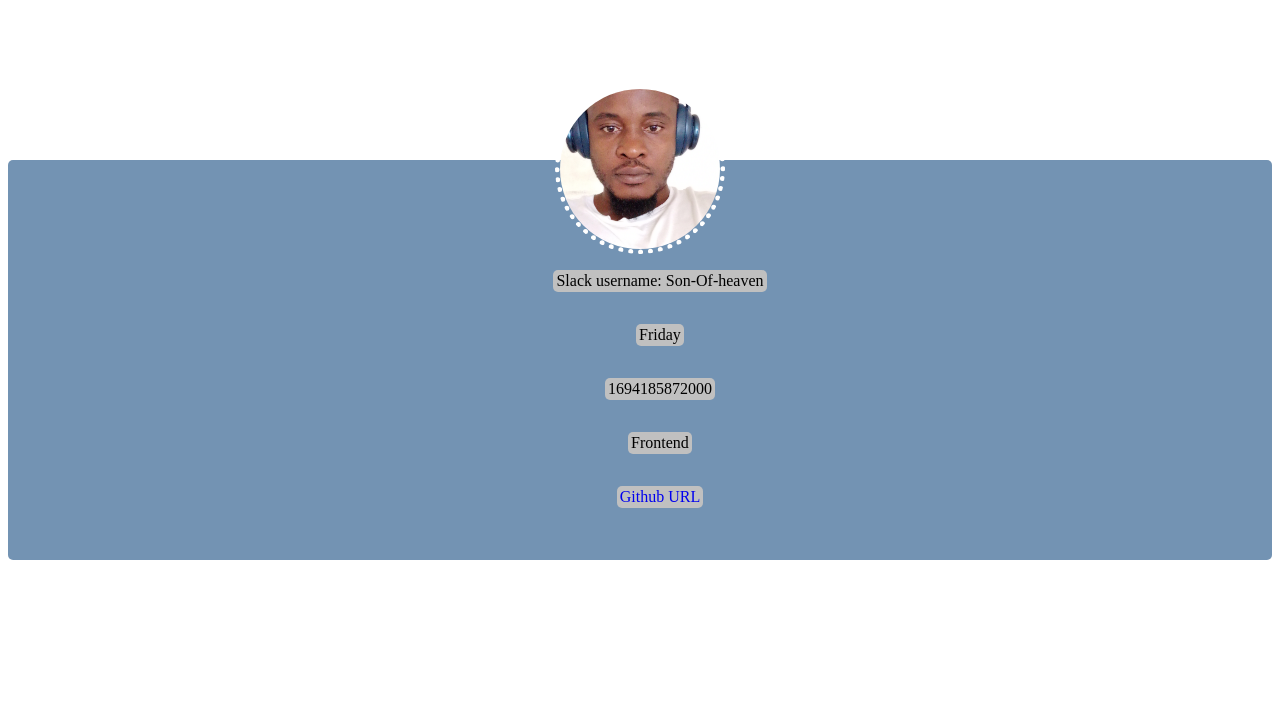
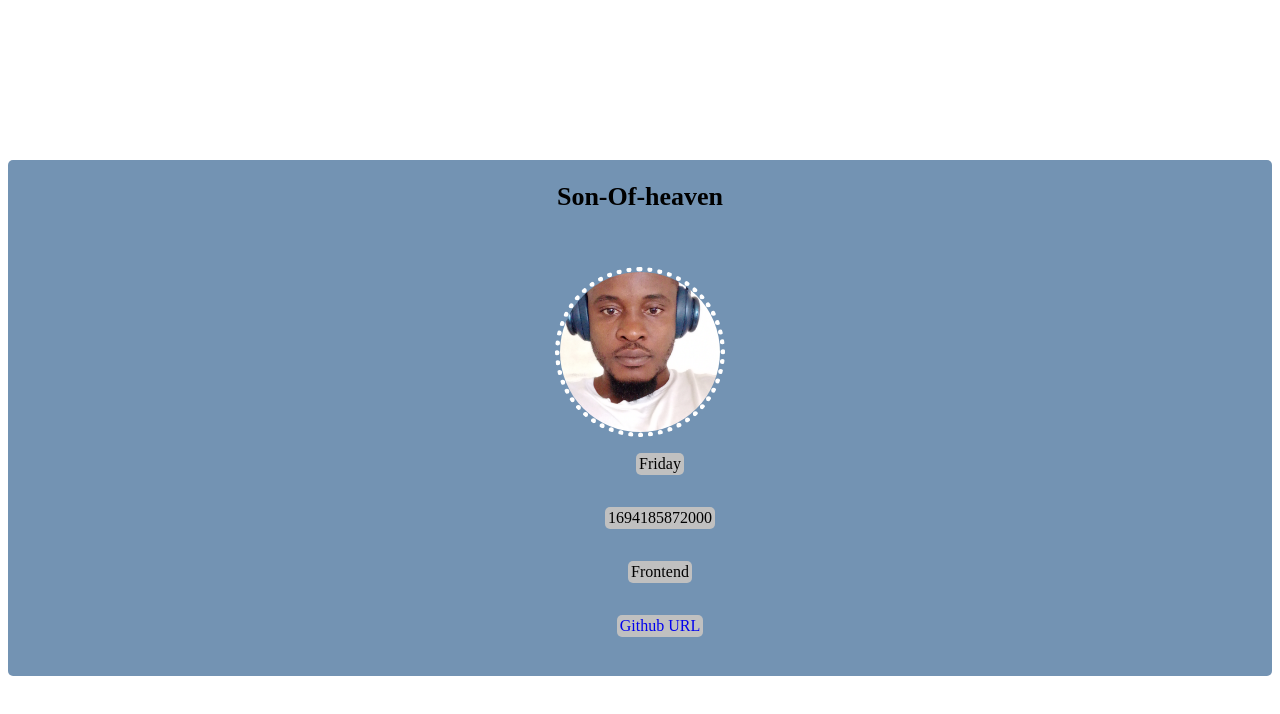
Before and after one commit to fizy500/HngX_stage1, a plain HTML site: page index.html in a window 1280 px wide. Drawn offline with Linux system fonts and the light colour scheme.

Commit message:
Fixed slack username  placement

```diff
--- a/index.css
+++ b/index.css
@@ -1,11 +1,16 @@
 main {
   display: flex;
+  flex-direction: column;
   justify-items: center;
   align-items: center;
   justify-content: center;
   background: #7393B3;
   margin: 10rem 0 10rem 0;
   border-radius: 5px;
+}
+h2{
+  margin-bottom: 4rem;
+  font-size: 26px;
 }
 main > div {
   display: flex;
@@ -24,7 +29,7 @@ img {
   object-fit: cover;
   object-position: center;
   border-radius: 100%;
-  margin-top: -5rem;
+  /* margin-top: -5rem; */
   border: 5px white dotted;
 }
 ul {
@@ -44,6 +49,9 @@ li{
 a{
   text-decoration: none;
 }
+span{
+  font-size: 26px;
+}
 
 /* .max-width {
   @apply px-5 lg:max-w-5xl lg:mx-auto xl:max-w-6xl 2xl:px-0;
--- a/index.html
+++ b/index.html
@@ -8,6 +8,7 @@
   </head>
   <body>
     <main class="">
+      <h2 data-testid="SlackUserName">Son-Of-heaven</h2>
       <div>
         <img
           data-testid="slackDisplayImage"
@@ -15,13 +16,17 @@
           alt="Son-Of-heaven"
         />
         <ul class="">
-          <li data-testid="SlackUserName">
-            Slack username: <span>Son-Of-heaven</span>
+          <!-- <li >
+
+          </li> -->
+          <li data-testid="currentDayOfTheWeek" id="weekDay">
+            Current day of the week
           </li>
-          <li data-testid="currentDayOfTheWeek" id="weekDay">Current day of the week</li>
           <li data-testid="currentUTCTime" id="time"></li>
           <li data-testid="mtTrack">Frontend</li>
-          <li data-testid="githubURL"><a href="https://github.com/fizy500/HngX_stage1">Github URL</a></li>
+          <li data-testid="githubURL">
+            <a href="https://github.com/fizy500/HngX_stage1">Github URL</a>
+          </li>
         </ul>
       </div>
     </main>
```
